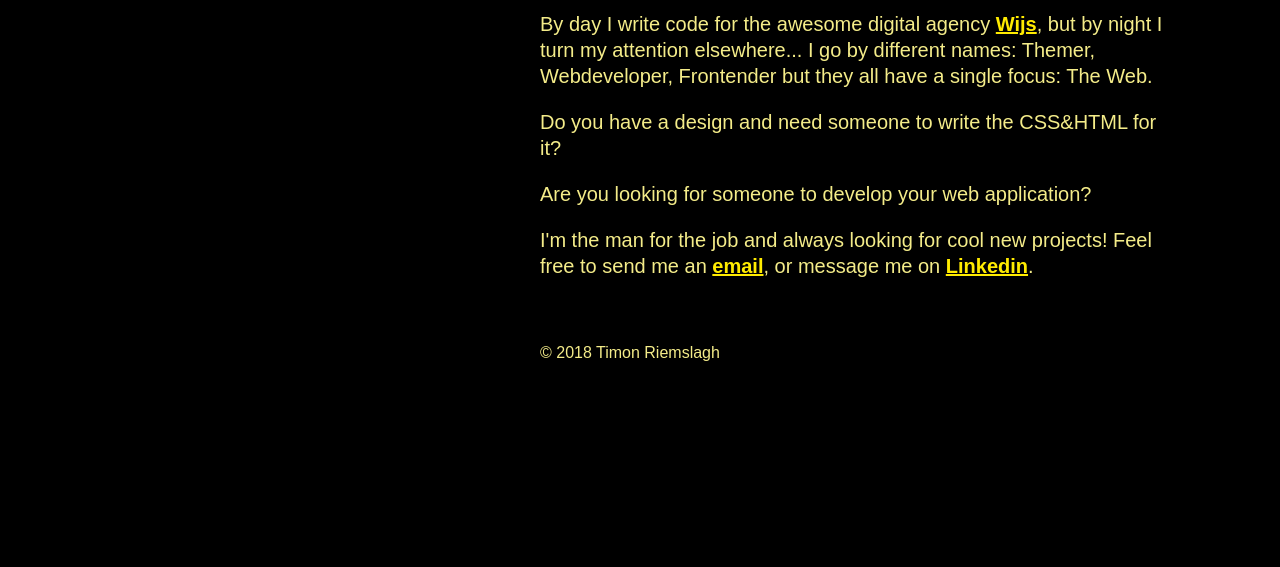
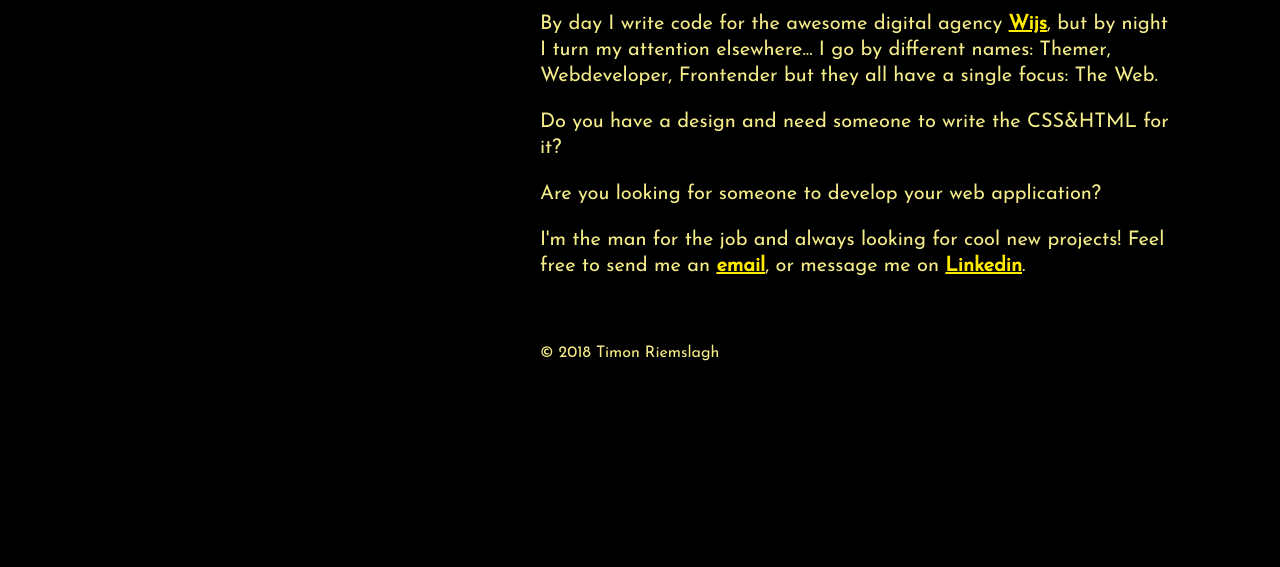
Before and after one commit to TimonRiemslagh/timonriemslagh, a website: page index.html in a window 1280 px wide. Shown: the part 233-800 px from the top of the page. Drawn offline with Linux system fonts and the light colour scheme.

Commit message:
Add extra font.

```diff
--- a/index.html
+++ b/index.html
@@ -10,7 +10,7 @@
 
     <title>Timon Riemslagh</title>
 
-    <link href="https://fonts.googleapis.com/css?family=Josefin+Sans" rel="stylesheet">
+    <link href="https://fonts.googleapis.com/css?family=Josefin+Sans|Montserrat" rel="stylesheet">
     <link rel="stylesheet" type="text/css" href="css/screen.css">
     <link rel="icon" href="favicon.png">
 </head>
--- a/scss/_settings.default.scss
+++ b/scss/_settings.default.scss
@@ -42,7 +42,7 @@ $color-neutral                      : #000000;
 $color-alpha                        : #F4EC89;
 $color-beta                         : #FFEB00 ;
 
-$alpha-font-family                  : 'Josefin Sans|Montserrat', sans-serif;
+$alpha-font-family                  : 'Josefin Sans', sans-serif;
 
 $alpha-font-size                    : 20;
 $alpha-line-height                  : 1.5;
```
Also changed, not shown: css/screen.css, 1 other file.
